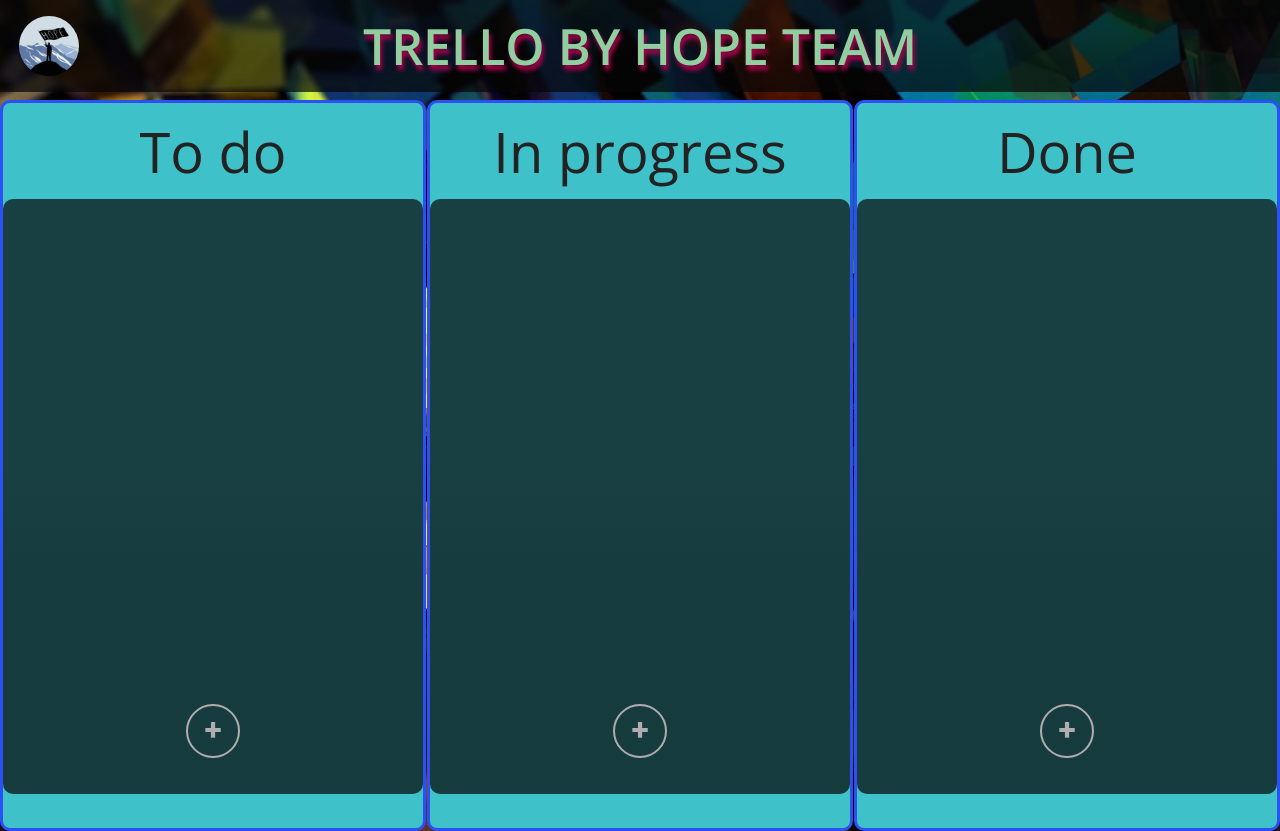
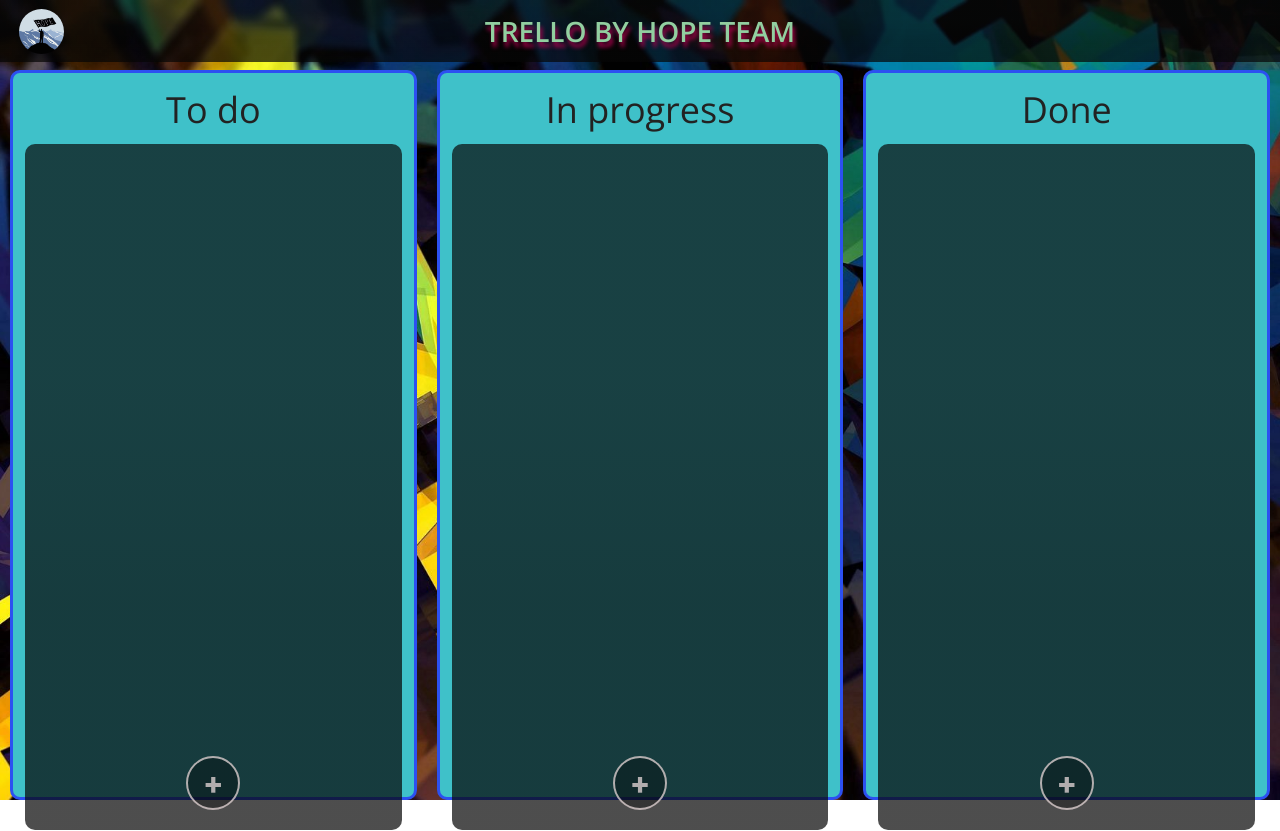
Before and after one commit to DmytroKolisnyk2/test-hakaton, a plain HTML site: page index.html in a window 1280 px wide. Drawn offline with nearby package versions, Linux system fonts and the light colour scheme.

Commit message:
change column styles

```diff
--- a/css/card.css
+++ b/css/card.css
@@ -7,6 +7,7 @@
    width: 100%;
    transition: 400ms linear;
    border: 2px solid var(--main-yellow);
+   margin: 10px auto;
 }
 .card__btn {
    width: 50px;
--- a/css/column.css
+++ b/css/column.css
@@ -5,28 +5,30 @@
    justify-content: space-between;
    max-width: 1400px;
    width: 100%;
-	 margin: 0 auto;
+   margin: 0 auto;
 }
 
 .column {
    max-width: 420px;
-	 width: 33.333%;
-   min-height: calc(100vh - 75px);
+   width: 33.333%;
+   min-height: calc(100vh - 100px);
    border-radius: var(--main-border-radius);
    border: 3px solid var(--main-blue);
    background-color: #3fc1c9;
+   margin: 0 10px;
+   padding: 12px;
 }
 
 .column__wrapper {
-   height: 82%;
+   height: calc(100% - 60px);
 }
 .column__title {
    font-family: var(--main-font);
-   font-size: 56px;
-   padding: 10px;
+   font-size: 36px;
    text-align: center;
    color: #222222;
    background-color: transparent;
+   margin-bottom: 10px;
 }
 
 .card {
@@ -34,13 +36,7 @@
 }
 
 .column__wrapper--plus {
-   /* text-align: center;
-	margin: 0 auto;
-	display: flex;
-	justify-content: center; */
-   top: 50%;
-   left: 50%;
-   transform: translate(-50%, -60%);
+   text-align: center;
    margin: 0;
    position: absolute;
    align-items: center;
@@ -53,24 +49,31 @@
    border: 2px solid var(--main-grey);
    width: 50px;
    height: 50px;
-   margin: 0 auto;
    border-radius: 50%;
-   top: 85%;
-   position: relative;
+   position: absolute;
    color: var(--main-grey);
    transform: scale(1);
    transition: all 0.4s;
    opacity: 0.8;
    cursor: pointer;
+   background-color: rgba(0, 0, 0, 0.4);
+   display: flex;
+   justify-content: center;
+   align-items: center;
+	 bottom: 20px;
+	 left: 50%;
+	 transform: translate(-50%, 0%);
 }
 
 .column__plus-wrapper:hover {
-   transform: scale(1.05);
+   transform:translate(-50%, 0%) scale(1.1);
    opacity: 1;
 }
 
 .column__wrapper-cards {
    border-radius: var(--main-border-radius);
+   padding: 1px 0 45px;
+	 position: relative;
    height: 100%;
    background: rgb(6, 6, 6);
    background: linear-gradient(0deg, rgba(6, 6, 6, 0.7150210425967262) 33%, rgba(8, 9, 9, 0.6982143199076505) 66%);
--- a/css/header.css
+++ b/css/header.css
@@ -1,7 +1,7 @@
 .wrapper__header__trello {
    width: 100%;
    min-height: 100vh;
-    background-image: url('../img/bckg_header.jpg');
+   background-image: url("../img/bckg_header.jpg");
    background-position: center;
    background-size: cover;
 }
@@ -10,10 +10,11 @@
    margin: 0 auto;
    width: 100%;
    position: fixed;
+   z-index: 3;
    padding-top: 12px;
    padding-bottom: 12px;
-    background: rgb(6,6,6);
-background: linear-gradient(0deg, rgba(6,6,6,0.7150210425967262) 33%, rgba(8,9,9,0.6982143199076505) 66%);
+   background: rgb(6, 6, 6);
+   background: linear-gradient(0deg, rgba(6, 6, 6, 0.7150210425967262) 33%, rgba(8, 9, 9, 0.6982143199076505) 66%);
 }
 
 .header__content {
@@ -26,18 +27,18 @@ background: linear-gradient(0deg, rgba(6,6,6,0.7150210425967262) 33%, rgba(8,9,9
 .content__img {
    position: absolute;
    left: 1.5%;
-    width: 60px;
-    height: 60px;
+   width: 45px;
+   height: 45px;
    border-radius: 50%;
 }
 
 .content__title {
    text-align: center;
    text-transform: uppercase;
-    font-size: 50px;
+   font-size: 28px;
    font-weight: 800;
    font-family: var(--main-font);
    text-shadow: 2px 5px 4px rgba(172, 0, 76, 1);
-    color: rgb(146,207,160);
-color: linear-gradient(0deg, rgba(146,207,160,0.4853291658460259) 33%, rgba(125,198,174,0.373284347918855) 66%);
+   color: rgb(146, 207, 160);
+   color: linear-gradient(0deg, rgba(146, 207, 160, 0.4853291658460259) 33%, rgba(125, 198, 174, 0.373284347918855) 66%);
 }
--- a/css/main.css
+++ b/css/main.css
@@ -1,3 +1,3 @@
 .main{
-  padding-top: 100px;
+  padding-top:70px;
 }
```
Lines whose indentation alone changed are shown as unchanged.
